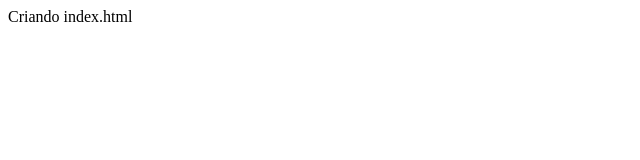
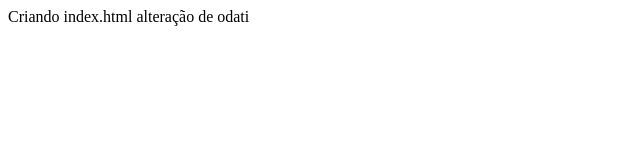
Before and after one commit to rodrigooda/git-course, a plain HTML site: page index.html in a window 1280 px wide. Shown: the whole page, without its empty margins (0-640 px from the left). Drawn offline with Linux system fonts and the light colour scheme.

Commit message:
Update index.html
linha alterada

```diff
--- a/index.html
+++ b/index.html
@@ -8,5 +8,6 @@
 </head>
 <body>
     Criando index.html
+    alteração de odati
 </body>
 </html>
```
